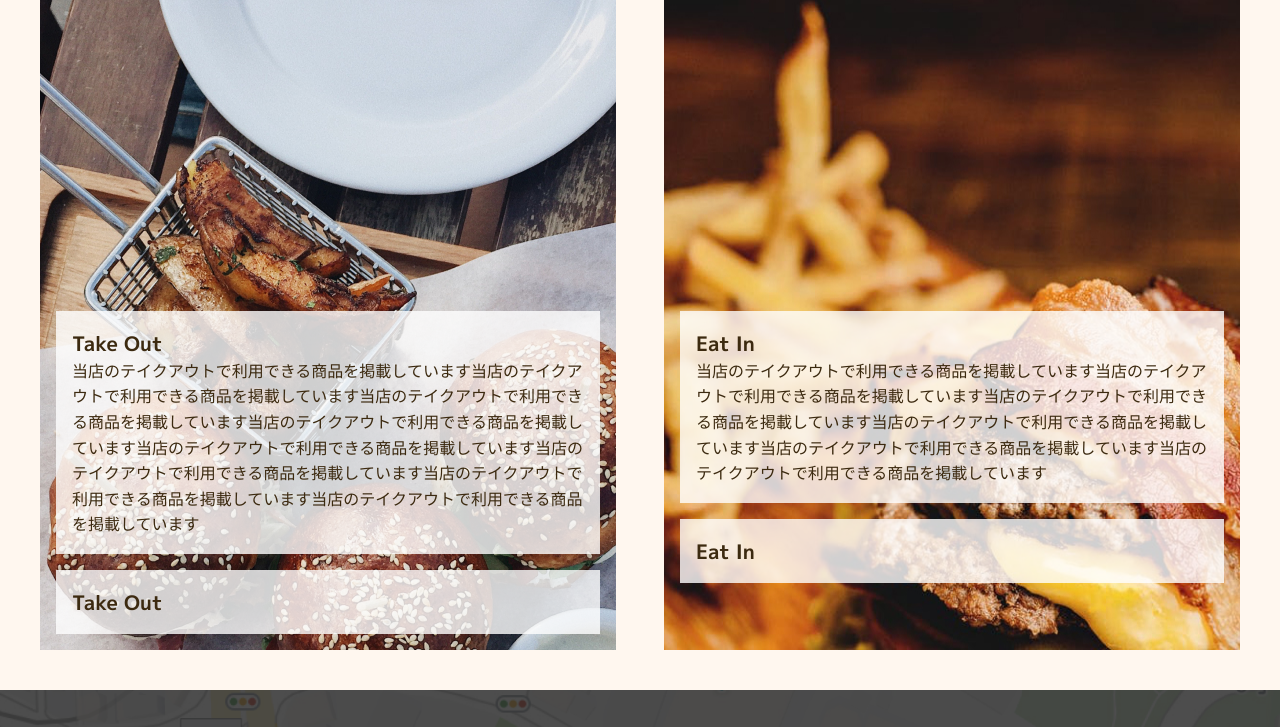
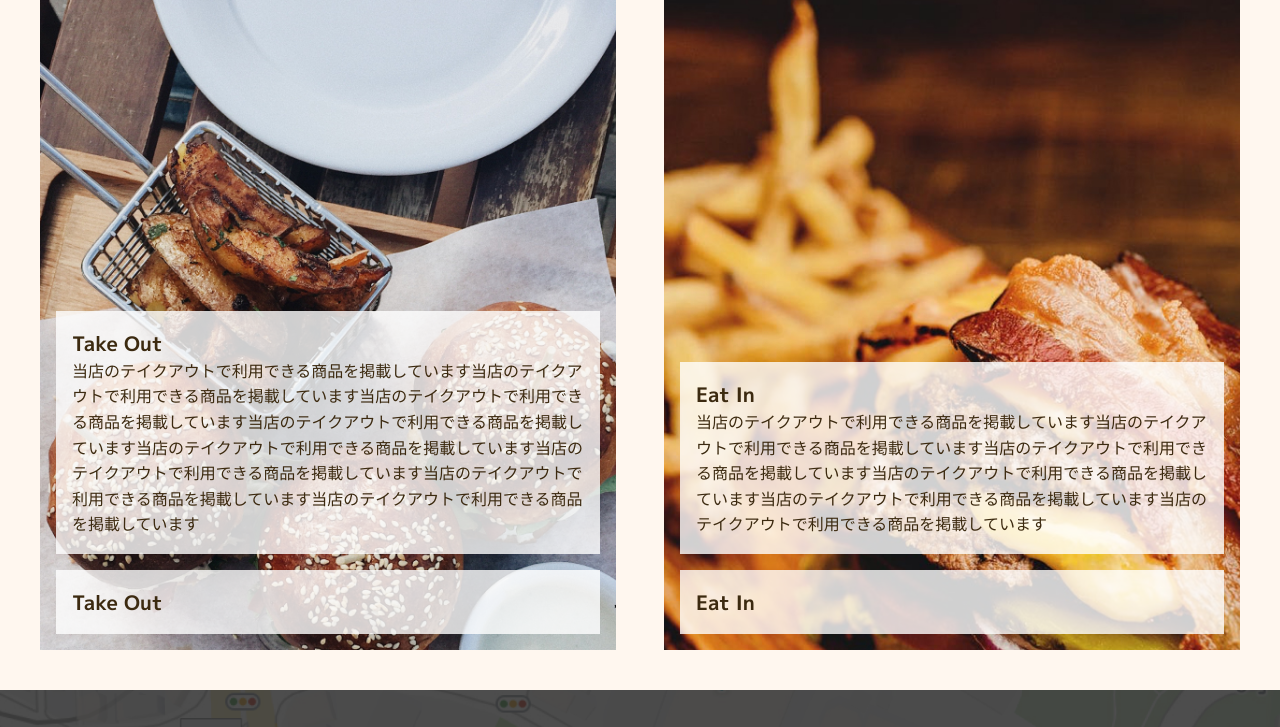
Before and after one commit to khirata6300/hamburger_site, a plain HTML site: page index.html in a window 1280 px wide. Shown: the part 644-1371 px from the top of the page. Drawn offline with nearby package versions, Linux system fonts and the light colour scheme; some packages are replaced by stand-ins of ours.

Commit message:
Eatin,Takeout修正

```diff
--- a/scss/object/project/_eat-type.scss
+++ b/scss/object/project/_eat-type.scss
@@ -9,16 +9,16 @@
     padding: 16px;
     width: 48%;
     display: flex;
-    justify-content: flex-start;
+    justify-content: space-between;
     flex-direction: column;
     @include breakpoint(sp){
         width: 100%;
     }
     &--takeout {
-        background: url(../../../img/take-out.jpg);
+        background-image: url(../../../img/take-out.jpg);
     }
     &--eatin {
-        background: url(../../../img/eat-in.jpg);
+        background-image: url(../../../img/eat-in.jpg);
         @include breakpoint(sp){
             margin-top: 20px;
         }
```
Also changed, not shown: css/style.css, css/style.min.css, 2 other files.
